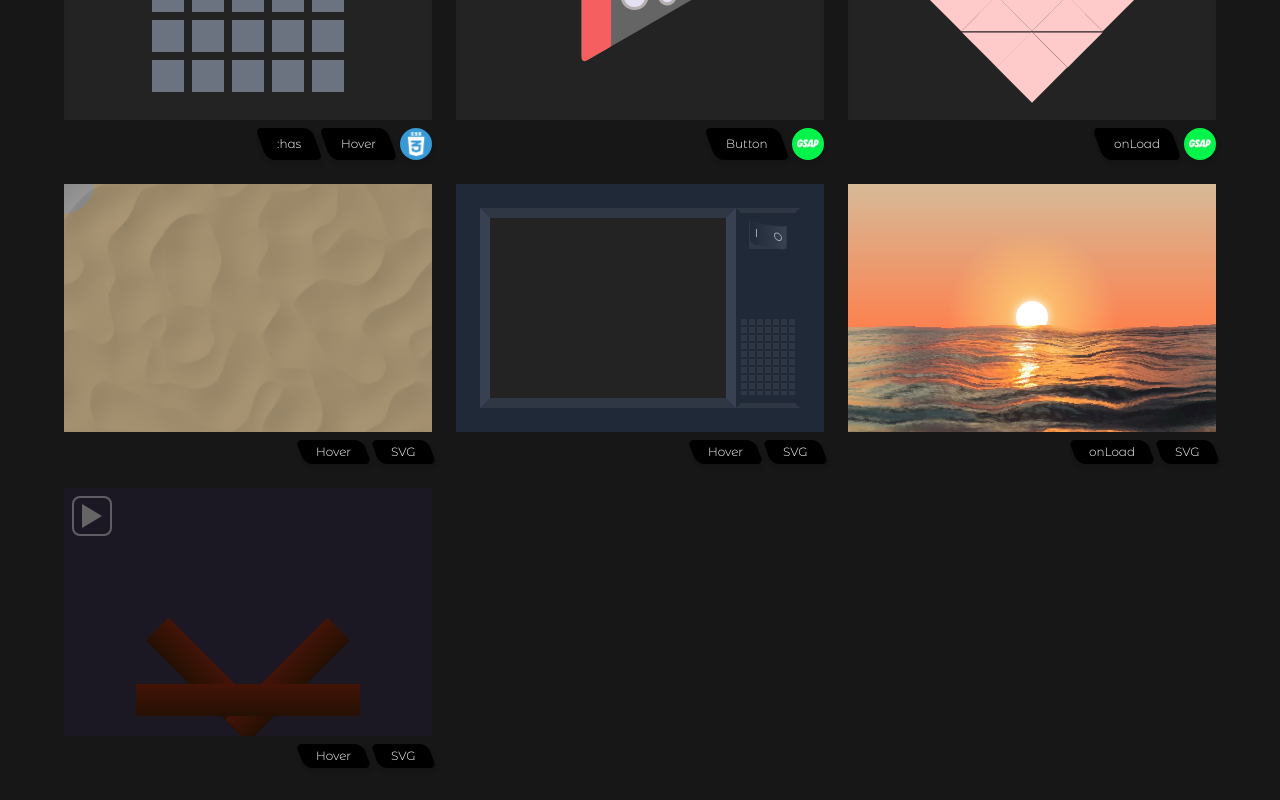
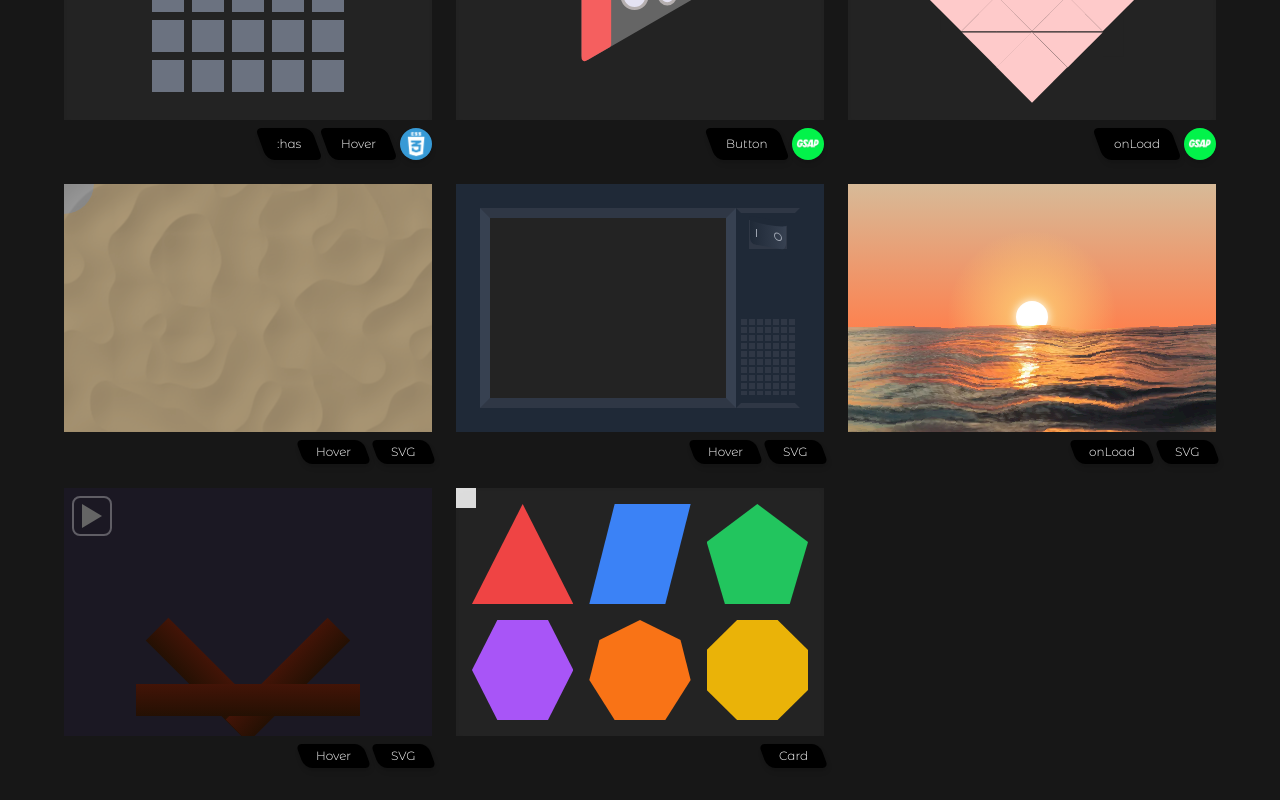
Before and after one commit to mlee2197/motion-script, a Next.js app: page / in a window 1280 px wide. Shown: the part 960-1760 px from the top of the page. Built offline with nearby package versions, Linux system fonts and the light colour scheme; a web font is replaced by a local one.

Commit message:
Hover cursor (#4)
* create shapes animation

* update readme ideas

```diff
--- /dev/null
+++ b/src/app/animations/Shapes.tsx
@@ -0,0 +1,55 @@
+"use client";
+import useMousePosition from "@/hooks/useMousePosition";
+import gsap from "gsap";
+import { useEffect, useRef } from "react";
+
+const Shapes = () => {
+  const { ref, mouseX, mouseY } = useMousePosition();
+  const cursorRef = useRef<HTMLDivElement>(null);
+
+  const setX = cursorRef.current
+    ? gsap.quickTo(cursorRef.current, "x", { duration: 0.3 })
+    : null;
+  const setY = cursorRef.current
+    ? gsap.quickTo(cursorRef.current, "y", { duration: 0.3 })
+    : null;
+
+  useEffect(() => {
+    if (!setX || !setY) return;
+    setX(mouseX);
+    setY(mouseY);
+  }, [mouseX, mouseY, setX, setY]);
+
+  return (
+    <div
+      id="cursor-animation"
+      ref={ref}
+      className="animation-container grid grid-cols-3 grid-rows-2 p-2"
+    >
+      <div className="shape">
+        <div className="triangle" />
+      </div>
+      <div className="shape">
+        <div className="square" />
+      </div>
+      <div className="shape">
+        <div className="pentagon" />
+      </div>
+      <div className="shape">
+        <div className="hexagon" />
+      </div>
+      <div className="shape">
+        <div className="heptagon" />
+      </div>
+      <div className="shape">
+        <div className="octagon" />
+      </div>
+      <div
+        ref={cursorRef}
+        className="cursor"
+      />
+    </div>
+  );
+};
+
+export default Shapes;
--- a/src/app/globals.css
+++ b/src/app/globals.css
@@ -48,6 +48,91 @@ body {
     aspect-ratio: 1/1;
     border-radius: 50%;
     background-image: radial-gradient(circle at 50% 50%, #fdcd73 0%, rgba(255, 255, 255, 0) 65%);
+  }
+
+  #cursor-animation {
+    .cursor {
+      @apply absolute top-0 left-0 w-10 h-10 -translate-x-1/2 -translate-y-1/2 mix-blend-difference;
+      pointer-events: none;
+      transition: background-color 0.3s ease-in-out, clip-path 0.3s ease-in-out;
+      background-color: white;
+    }
+
+    .shape {
+      @apply p-2 w-full h-full;
+    }
+
+    .triangle {
+      @apply bg-red-500 w-full h-full;
+      clip-path: polygon(50% 0%, 0% 100%, 100% 100%);
+    }
+
+    .square {
+      @apply bg-blue-500 w-full h-full;
+      clip-path: polygon(25% 0%, 100% 0%, 75% 100%, 0% 100%);
+    }
+
+    .pentagon {
+      @apply bg-green-500 w-full h-full;
+      clip-path: polygon(50% 0%, 100% 38%, 82% 100%, 18% 100%, 0% 38%);
+    }
+
+    .hexagon {
+      @apply bg-purple-500 w-full h-full;
+      clip-path: polygon(25% 0%, 75% 0%, 100% 50%, 75% 100%, 25% 100%, 0% 50%);
+    }
+
+    .heptagon {
+      @apply bg-orange-500 w-full h-full;
+      clip-path: polygon(50% 0%, 90% 20%, 100% 60%, 75% 100%, 25% 100%, 0% 60%, 10% 20%);
+    }
+
+    .octagon {
+       @apply bg-yellow-500 w-full h-full;
+      clip-path: polygon(30% 0%, 70% 0%, 100% 30%, 100% 70%, 70% 100%, 30% 100%, 0% 70%, 0% 30%);
+    }
+
+    &:has(.shape:hover .triangle) {
+      .cursor {
+        /* background-color: blue; */
+        clip-path: polygon(32% 26%, 32% 42%, 56% 42%, 56% 55%, 32% 57%, 32% 67%, 53% 66%, 55% 78%, 28% 79%, 27% 89%, 68% 90%, 70% 24%);
+      }
+    }
+
+    &:has(.shape:hover .square) {
+      .cursor {
+        /* background-color: red; */
+        clip-path: polygon(25% 10%, 25% 57%, 58% 57%, 59% 89%, 73% 89%, 73% 56%, 74% 9%, 64% 8%, 63% 38%, 52% 37%, 40% 37%, 41% 10%);
+      }
+    }
+
+    &:has(.shape:hover .pentagon) {
+      .cursor {
+        /* background-color: orange; */
+        clip-path: polygon(70% 9%, 29% 14%, 30% 37%, 61% 48%, 60% 66%, 28% 70%, 26% 89%, 75% 82%, 72% 41%, 42% 31%, 42% 21%, 70% 22%);
+      }
+    }
+
+    &:has(.shape:hover .hexagon) {
+      .cursor {
+        clip-path: polygon(71% 11%, 25% 17%, 24% 86%, 75% 86%, 74% 49%, 35% 51%, 39% 63%, 61% 60%, 61% 71%, 34% 75%, 35% 34%, 69% 25%);
+        /* background-color: purple; */
+      }
+    }
+
+    &:has(.shape:hover .heptagon) {
+      .cursor {
+        /* background-color: orange; */
+        clip-path: polygon(25% 10%, 24% 36%, 67% 29%, 45% 50%, 29% 70%, 25% 93%, 48% 93%, 49% 72%, 88% 29%, 88% 10%, 59% 10%, 42% 10%);
+      }
+    }
+
+    &:has(.shape:hover .octagon) {
+      .cursor {
+        /* background-color: yellow; */
+        clip-path: polygon(25% 42%, 25% 9%, 75% 12%, 76% 75%, 47% 57%, 34% 78%, 76% 66%, 76% 90%, 24% 90%, 25% 36%, 66% 47%, 55% 25%);
+      }
+    }
   }
 
   @keyframes fadeIn {
--- a/src/app/page.tsx
+++ b/src/app/page.tsx
@@ -9,6 +9,7 @@ import {
 import Footer from "@/components/Footer";
 import PlayRestart from "./animations/PlayRestart";
 import OrigamiHeart from "./animations/OrigamiHeart";
+import Shapes from "./animations/Shapes";
 
 const Desert = dynamic(() => import("./animations/Desert"), { ssr: false });
 const Crt = dynamic(() => import("./animations/Crt"), { ssr: false });
@@ -73,6 +74,9 @@ export default function Home() {
           <Card tags={[CSS_PROPERTY_CATEGORIES.hover, COMPONENT_CATEGORIES.svg]}>
             <Fire />
           </Card>
+          <Card tags={[COMPONENT_CATEGORIES.card]}>
+            <Shapes />
+          </Card>
         </div>
       </main>
       <Footer />
```
Also changed, not shown: 1 other file (tests, documents, lock files or other folders).
